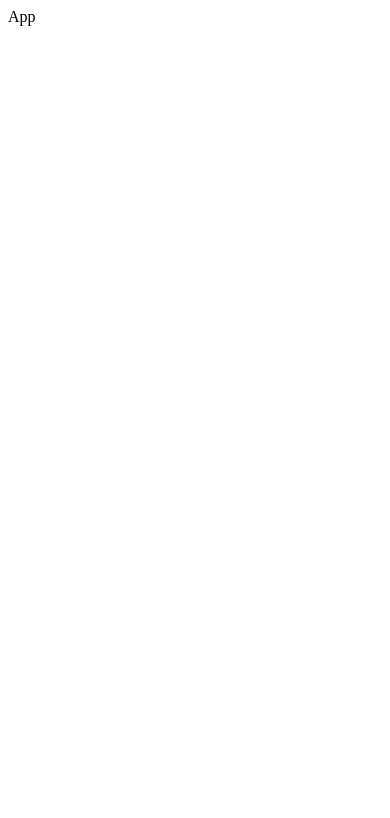
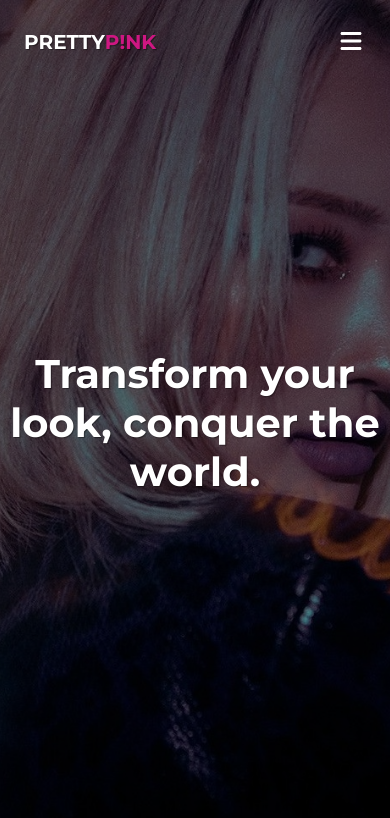
Before and after one commit to ihugo1/PrettyPink, a React (Vite) app: page / in a window 390 px wide. Shown: the top 818 px of the page. Built offline with nearby package versions, Linux system fonts and the light colour scheme.

Commit message:
create responsive navbar

```diff
--- a/package.json
+++ b/package.json
@@ -11,7 +11,8 @@
   },
   "dependencies": {
     "react": "^18.3.1",
-    "react-dom": "^18.3.1"
+    "react-dom": "^18.3.1",
+    "react-icons": "^5.4.0"
   },
   "devDependencies": {
     "@eslint/js": "^9.17.0",
--- a/src/App.jsx
+++ b/src/App.jsx
@@ -1,5 +1,10 @@
 import React from "react";
+import { Navbar } from "./components/Navbar/Navbar";
+import { Home } from "./pages/Home/Home";
 
 export const App = () => {
-  return <div>App</div>;
+  return <div>
+    <Navbar/>
+    <Home/>
+  </div>;
 };
--- /dev/null
+++ b/src/components/Navbar/Navbar.jsx
@@ -0,0 +1,48 @@
+import React, { useEffect, useState } from "react";
+import style from "./Navbar.module.css";
+import { FaBars } from "react-icons/fa6";
+import { FaCartShopping, FaXmark } from "react-icons/fa6";
+
+export const Navbar = () => {
+  const [menuOpen, setMenuOpen] = useState(false);
+
+  const toggleMenu = () => setMenuOpen(!menuOpen);
+
+  return (
+    <nav className={style["navbar"]}>
+      <div className={style["navbar-left"]}>
+        <div className={style["navbar-logo"]}>
+          <p className={style["logo-a"]}>PRETTY</p>
+          <p className={style["logo-b"]}> P!NK </p>
+        </div>
+      </div>
+      <div className={style["navbar-right"]}>
+        <button className={style["menu-button"]}>
+          {menuOpen ? (
+            <FaXmark
+              className={style["menu-button-icon"]}
+              onClick={toggleMenu}
+            />
+          ) : (
+            <FaBars
+              className={style["menu-button-icon"]}
+              onClick={toggleMenu}
+            />
+          )}
+        </button>
+        <ul
+          className={`${style["navbar-links"]} ${
+            menuOpen ? style["navbar-links-active"] : ""
+          }`}
+        >
+          <a className={style["navbar-link"]}>
+            <FaCartShopping className={style["navbar-link-icon"]} />
+          </a>
+          <a className={style["navbar-link"]}>Products</a>
+          <a className={style["navbar-link"]}>About us</a>
+          <a className={style["navbar-link"]}>Login/Register</a>
+        </ul>
+      </div>
+    </nav>
+  );
+};
--- /dev/null
+++ b/src/components/Navbar/Navbar.module.css
@@ -0,0 +1,80 @@
+.navbar{
+  z-index: 10;
+  position: fixed;
+  height: 10vh;
+  width: 100%;
+  display: flex;
+  align-items: center;
+  padding: var(--spacing-md) var(--spacing-lg);
+  .navbar-left{
+    width: 50%;
+    .navbar-logo{
+      display: flex;
+      font-size: var(--font-size-lg);
+      .logo-a{
+        color: var(--white-color);
+        font-weight: 700;
+      }
+      .logo-b{
+        color: var(--primary-color);
+        font-weight: 700;
+      }
+    }
+  }
+  .navbar-right{
+    width: 50%;
+    display: flex;
+    justify-content: right;
+    .menu-button{
+      display: none;
+    }
+    .navbar-links{
+      display: flex;
+      gap: var(--spacing-lg);
+      font-size: var(--font-size-md);
+      .navbar-link{
+        color: var(--white-color);
+        transition: color 0.3s;
+        display: flex;
+        justify-content: center;
+        align-items: center;
+        &:hover{
+          color: var(--primary-color);
+          cursor: pointer;
+        }
+      }
+    }
+  }
+}
+/* Responsive styles */
+@media (max-width: 768px) {
+  .navbar{
+    .navbar-right{
+      position: relative;
+      .menu-button{
+        z-index: 10;
+        display: block;
+        color: var(--white-color);
+        height: 30px;
+        width: 30px;
+        .menu-button-icon{
+          font-size: var(--font-size-xl);
+        }
+      }
+      .navbar-links{
+        position: fixed;
+        width: 60%;
+        height: 100%;
+        top: 0;
+        right: -60%;
+        flex-direction: column;
+        justify-content: center;
+        background-color: var(--black-color);
+        transition: all 0.3s;
+      }
+      .navbar-links-active{
+        right: 0;
+      }
+    }
+  }
+}
--- a/src/main.css
+++ b/src/main.css
@@ -0,0 +1,47 @@
+/*-------------------------------------------------------
+# Imports
+---------------------------------------------------------*/
+@import url('https://fonts.googleapis.com/css2?family=Montserrat:ital,wght@0,100..900;1,100..900&display=swap');
+/*-------------------------------------------------------
+# Normalize
+---------------------------------------------------------*/
+*{
+  margin: 0;
+  padding: 0;
+  box-sizing: border-box;
+
+  text-decoration: none;
+  font-family: "Montserrat";
+  text-shadow: 1px 1px 1px rgba(0, 0, 0, 0.4);
+
+  list-style: none;
+}
+button{
+  border: none;
+  background-color: rgba(0, 0, 0, 0);
+  padding: 0;
+  margin: 0;
+}
+:root {
+  --spacing-xxs: 4px;
+  --spacing-xs: 8px;
+  --spacing-sm: 12px;
+  --spacing-md: 16px;
+  --spacing-lg: 24px;
+  --spacing-xl: 32px;
+  --spacing-xxl: 40px;
+
+  --font-size-xxs: 10px;
+  --font-size-xs: 12px;
+  --font-size-sm: 14px;
+  --font-size-md: 16px;
+  --font-size-lg: 20px;
+  --font-size-xl: 24px;
+  --font-size-xxl: 32px;
+  --font-size-xxxl: 40px;
+
+  --background-color: #f5f5f5;
+  --primary-color: #ce1782;
+  --white-color: #fff;
+  --black-color: #000;
+}
--- /dev/null
+++ b/src/pages/Home/Home.jsx
@@ -0,0 +1,10 @@
+import React from 'react'
+import { HomeHero } from './components/HomeHero/HomeHero'
+
+export const Home = () => {
+  return (
+    <div>
+      <HomeHero/>
+    </div>
+  )
+}
--- /dev/null
+++ b/src/pages/Home/components/HomeHero/HomeHero.jsx
@@ -0,0 +1,16 @@
+import React from "react";
+import style from "./HomeHero.module.css";
+import background from "../../../../assets/img/hero/home.png";
+
+export const HomeHero = () => {
+  return (
+    <div className={style["home-hero"]}>
+      <img src={background} alt="" className={style["background-img"]} />
+      <div className={style["content"]}>
+        <p className={style["slogan"]}>
+          Transform your look, conquer the world.
+        </p>
+      </div>
+    </div>
+  );
+};
--- /dev/null
+++ b/src/pages/Home/components/HomeHero/HomeHero.module.css
@@ -0,0 +1,26 @@
+.home-hero{
+  position: relative;
+  height: 100vh;
+  .background-img{
+    z-index: -1;
+    position: absolute;
+    height: 100%;
+    width: 100%;
+    object-fit: cover;
+  }
+  .content{
+    position: absolute;
+    height: 100%;
+    width: 100%;
+    display: flex;
+    justify-content: center;
+    align-items: center;
+    background-color: rgba(0, 0, 0, 0.5);
+    .slogan{
+      font-size: var(--font-size-xxxl);
+      font-weight: 700;
+      text-align: center;
+      color: white;
+    }
+  }
+}
```
Also changed, not shown: src/assets/img/hero/home.png (added), 1 other file (tests, documents, lock files or other folders).
